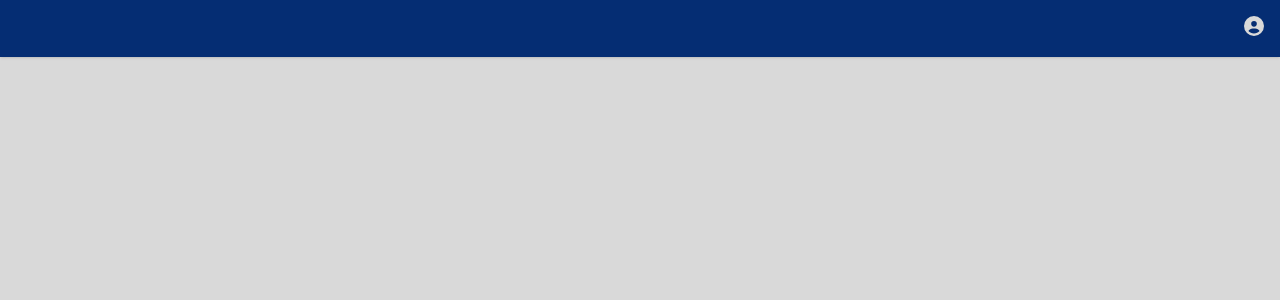
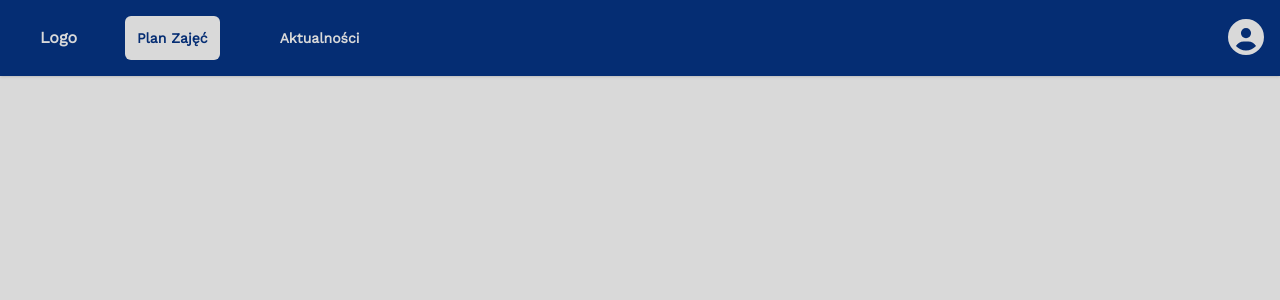
Before and after one commit to UniversityOfGdanskProjects/plan_front, a React (Vite) app: page / in a window 1280 px wide. Shown: the top 300 px of the page. Built offline with nearby package versions, Linux system fonts and the light colour scheme.

Commit message:
made menu responsive

```diff
--- a/src/components/Navbar.jsx
+++ b/src/components/Navbar.jsx
@@ -1,6 +1,7 @@
 import React, { useRef } from 'react'
 import { faBars, faCircleUser, faWheelchair, faMoon } from '@fortawesome/free-solid-svg-icons'
 import { FontAwesomeIcon } from '@fortawesome/react-fontawesome'
+import TooltipBtn from './TooltipBtn'
 
 
 const Navbar = () => {
@@ -12,7 +13,6 @@ const Navbar = () => {
 
 
     const toggleDarkMode = () => {
-
         document.documentElement.classList.toggle('dark')
         localStorage.setItem('darkMode', document.documentElement.classList.contains('dark'))
         console.log(document.documentElement.classList)
@@ -20,7 +20,7 @@ const Navbar = () => {
 
     return (
     <>
-    <div ref={menu} className='fixed w-screen h-screen flex  top-0 left-0 p-0 m-0 translate-x-[-100%] transition-all'>
+    <div ref={menu} className='lg:hidden fixed w-screen h-screen flex  top-0 left-0 p-0 m-0 translate-x-[-100%] transition-all'>
         <div className='h-screen w-[60%] bg-secondaryLight dark:bg-secondaryDark'>
             <h1 className='text-primaryLight px-5 font-bold py-3'>Logo</h1>
             <nav className='text-textDark mt-5'>
@@ -30,42 +30,38 @@ const Navbar = () => {
                 </ul>
             </nav>
             <section id="accessibility" className='text-textDark fixed bottom-0 mb-2 flex items-center justify-evenly w-[60%]'>
-                {AccessibilityBtn("Dostępność", faWheelchair)}
-                {AccessibilityBtn("Ciemny motyw", faMoon,"",toggleDarkMode)}
-                {AccessibilityBtn("Język", null, "EN")}
+                <TooltipBtn tooltip_text="Zwiększanie czcionki" icon={faWheelchair} click={() => console.log('Zwiększanie czcionki')} />
+                <TooltipBtn tooltip_text="Zmiana kontrastu" icon={faMoon} click={toggleDarkMode} />
+                <TooltipBtn tooltip_text={'Zmiana języka'} text={'EN'} click={() => console.log('Zmiana języka')} />
             </section>
         </div>
         <div onClick={toggleMenu} className='w-[40%] bg-secondaryLight bg-opacity-40 dark:bg-opacity-40 dark:bg-secondaryDark backdrop-blur-[1px]'>
 
         </div>
     </div>
-    <header className='shadow flex bg-secondaryLight dark:bg-secondaryDark items-center p-4 justify-between'>
-        <nav>
-            <button onClick={toggleMenu} className="lg:hidden">
+    <header className='text-textDark shadow flex bg-secondaryLight dark:bg-secondaryDark items-center p-4 justify-between'>
+            <button onClick={toggleMenu} className="md:hidden">
                 <FontAwesomeIcon icon={faBars} className='text-xl text-primaryLight' />
                 </button>
+        <nav className='hidden md:block p-0 m-0'>
+            <ul className='flex m-0 p-0 items-center'>
+                <h1 className='font-bold mx-6'>Logo</h1>
+                {NavBarElement("Plan Zajęć", true, 'text-sm')}
+                {NavBarElement("Aktualności", false, 'text-sm')}
+            </ul>
         </nav>
         <div>
-            <FontAwesomeIcon icon={faCircleUser} className='text-xl text-primaryLight' />
+            <FontAwesomeIcon icon={faCircleUser} className='text-xl md:text-4xl text-primaryLight' />
         </div>
     </header>
     </>
   )
 
-    function AccessibilityBtn(tooltip_text, icon=null, text=null, click) {
+
+
+    function NavBarElement(text, current, text_size="text-lg") {
         return <>
-            <button onClick={click} className='group'>
-                {icon ? <FontAwesomeIcon icon={icon} /> : text}
-            <div className='absolute top-[-2rem] text-sm bg-primaryLight text-secondaryLight dark:text-secondaryDark rounded-md hidden group-active:block group-hover:block  p-1'>
-                {tooltip_text}
-            </div>
-            </button>
-        </>
-    }
-
-    function NavBarElement(text, current) {
-        return <>
-        <li className={`flex items-center justify-center p-3 ${current ? "bg-primaryLight text-secondaryLight dark:text-secondaryDark" : "cursor-pointer"} font-bold text-xl mx-6 rounded-md mt-5`}>{text}</li>
+        <li className={`flex items-center justify-center p-3 ${current ? "bg-primaryLight text-secondaryLight dark:text-secondaryDark" : "cursor-pointer"} font-bold ${text_size} mx-6 rounded-md `}>{text}</li>
         {current ? "" : <hr className='mx-6' />}
         </>
     }
--- /dev/null
+++ b/src/components/TooltipBtn.jsx
@@ -0,0 +1,17 @@
+import { FontAwesomeIcon } from '@fortawesome/react-fontawesome'
+import React from 'react'
+
+
+
+const TooltipBtn = ({tooltip_text, icon=null, text=null, click, size="text-sm"}) => {
+    return (<>
+            <button onClick={click} className='group p-0'>
+                {icon ? <FontAwesomeIcon icon={icon} /> : text}
+            <span className={`text-sm absolute top-[-3.2rem] bg-primaryLight text-secondaryLight dark:text-secondaryDark rounded-md hidden group-active:block group-hover:block p-1`}>
+                {tooltip_text}
+            </span>
+            </button>
+        </>)
+    }
+
+export default TooltipBtn
```
